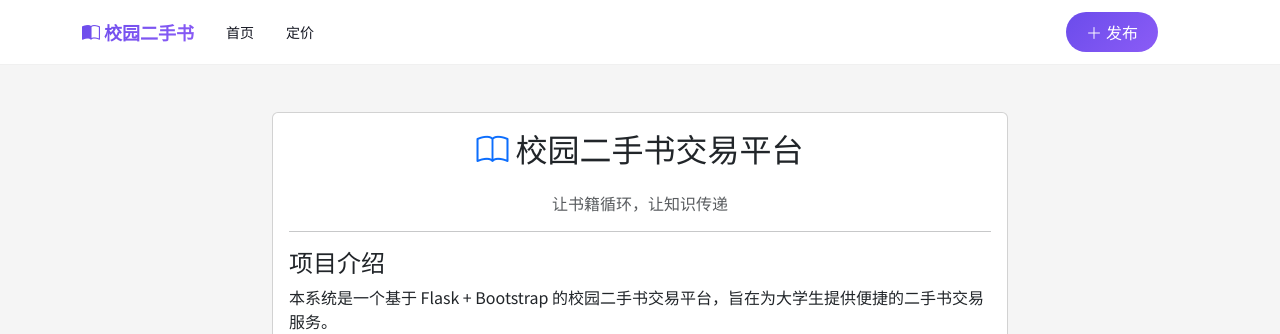
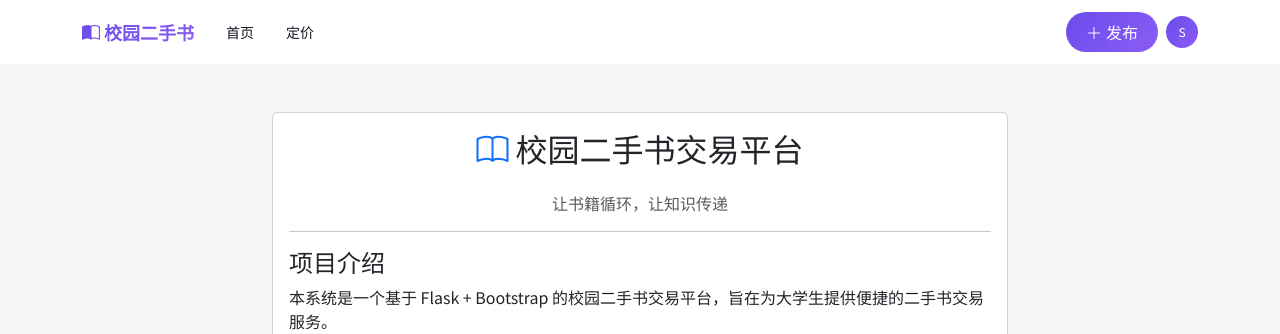
Before and after one commit to Qi-Cao/campus-book-trading, a Flask app: page /about in a window 1280 px wide. Shown: the top 334 px of the page. Run offline with Flask 3, Linux system fonts and the light colour scheme; the visitor is signed in with stand-in values (Sample User, id 1).

Commit message:
修复头像显示问题

```diff
--- a/app/templates/base.html
+++ b/app/templates/base.html
@@ -347,12 +347,12 @@
                         <i class="bi bi-plus-lg me-1"></i>发布
                     </a>
                     <div class="dropdown">
-                        <a href="#" class="text-decoration-none" data-bs-toggle="dropdown">
-                            <div class="rounded-circle bg-gradient d-flex align-items-center justify-content-center"
+                        <button class="btn p-0 border-0 bg-transparent" data-bs-toggle="dropdown">
+                            <div class="rounded-circle d-flex align-items-center justify-content-center"
                                  style="width: 32px; height: 32px; background: linear-gradient(135deg, #6b4ceb, #8b5cf6);">
                                 <span class="text-white" style="font-size: 12px;">{{ current_user.username[0].upper() }}</span>
                             </div>
-                        </a>
+                        </button>
                         <ul class="dropdown-menu dropdown-menu-end">
                             <li><a class="dropdown-item" href="{{ url_for('books.my_books') }}"><i class="bi bi-book me-2"></i>我的书籍</a></li>
                             <li><a class="dropdown-item" href="{{ url_for('orders.my_orders') }}"><i class="bi bi-receipt me-2"></i>我的订单</a></li>
```
